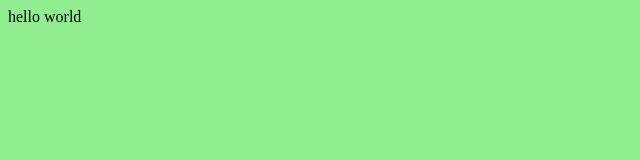
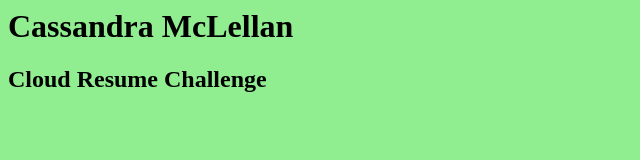
Before and after one commit to cdmclellan7/cloud-resume-challenge, a plain HTML site: page frontend/index.html in a window 1280 px wide. Shown: the whole page, without its empty margins (0-640 px from the left). Drawn offline with Linux system fonts and the light colour scheme.

Commit message:
FEAT: added heading content to html

```diff
--- a/frontend/index.html
+++ b/frontend/index.html
@@ -7,7 +7,8 @@
     <title>Cassandra McLellan - Cloud Resume Challenge</title>
   </head>
   <body>
-    hello world
+    <h1>Cassandra McLellan</h1>
+    <h2>Cloud Resume Challenge</h2>
     <script src="index.js"></script>
   </body>
 </html>
```
